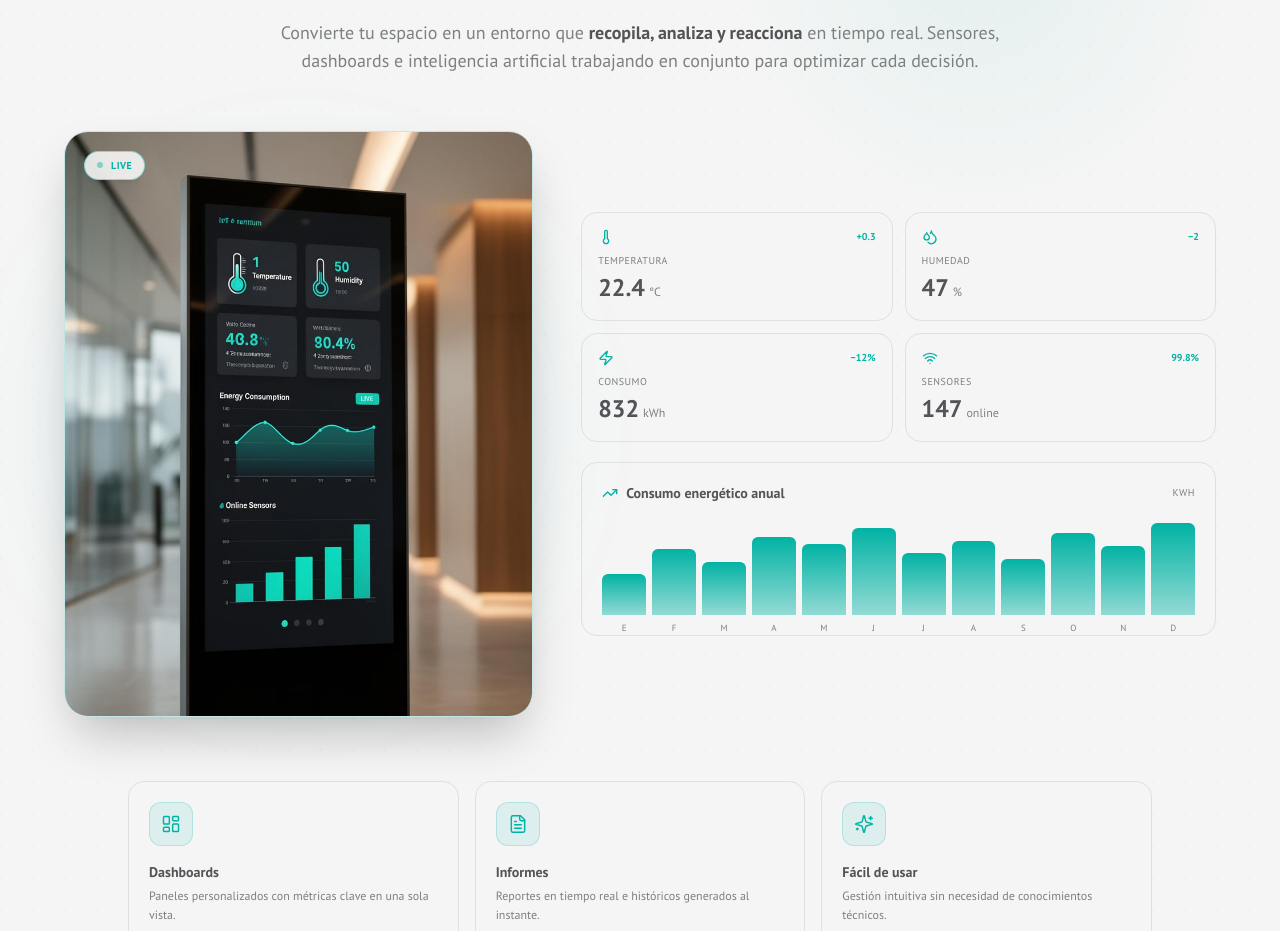
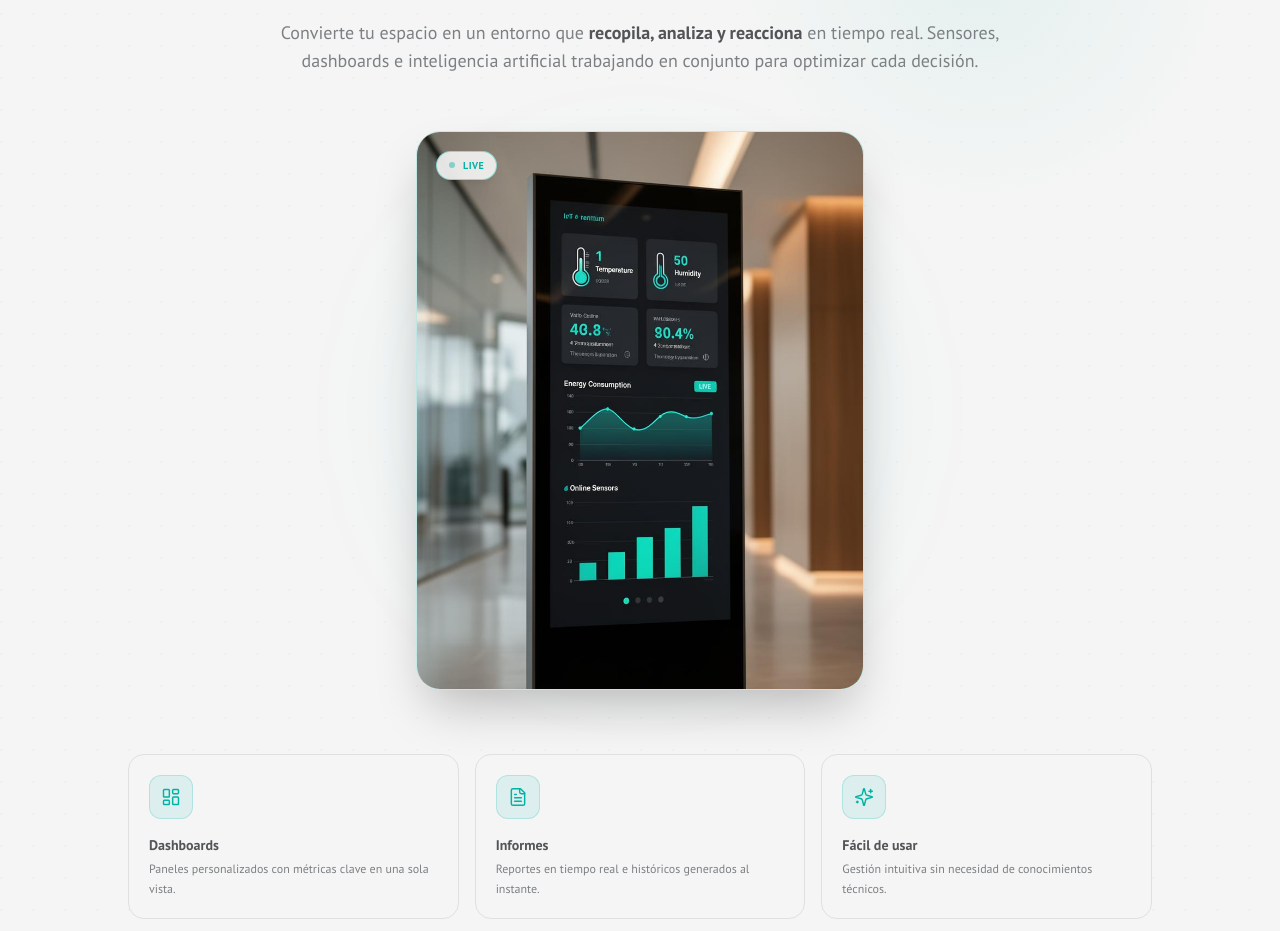
Before and after one commit to caralovell/BASE-presentaciones, a React (Vite) app: page / in a window 1280 px wide. Shown: the part 6686-7617 px from the top of the page. Built offline with nearby package versions, Linux system fonts and the light colour scheme; the HTML template or start-up script is replaced by a standard one.

Commit message:
Changes
Co-authored-by: caralovell <168685711+caralovell@users.noreply.github.com>

```diff
--- a/src/components/IoTSection.tsx
+++ b/src/components/IoTSection.tsx
@@ -69,9 +69,7 @@ const IoTSection = () => (
 
       {/* Hero visual: totem with dashboard */}
       <ScrollReveal delay={0.1}>
-        <div className="relative max-w-6xl mx-auto mb-16">
-          <div className="grid lg:grid-cols-[minmax(0,0.85fr)_minmax(0,1.15fr)] gap-8 lg:gap-12 items-center">
-            {/* Totem image */}
+        <div className="relative max-w-md mx-auto mb-16">
           <div className="relative">
             <motion.div
               className="absolute -inset-6 rounded-[3rem] blur-3xl opacity-50"
@@ -107,64 +105,6 @@ const IoTSection = () => (
               />
               <span className="text-[10px] font-bold text-accent uppercase tracking-wider">Live</span>
             </motion.div>
-            </div>
-
-            {/* KPIs + chart side */}
-            <div className="space-y-5">
-              <div className="grid grid-cols-2 gap-3">
-                {kpis.map((kpi, i) => {
-                  const Icon = kpi.icon;
-                  return (
-                    <motion.div
-                      key={kpi.label}
-                      initial={{ opacity: 0, y: 16 }}
-                      whileInView={{ opacity: 1, y: 0 }}
-                      viewport={{ once: true }}
-                      transition={{ delay: i * 0.08 }}
-                      className="p-4 rounded-2xl bg-card border border-border hover:border-accent/40 transition-colors"
-                    >
-                      <div className="flex items-center justify-between mb-2">
-                        <Icon className="w-4 h-4 text-accent" strokeWidth={2} />
-                        <span className="text-[10px] font-semibold text-accent">{kpi.trend}</span>
-                      </div>
-                      <p className="text-[10px] uppercase tracking-wider text-muted-foreground mb-1">
-                        {kpi.label}
-                      </p>
-                      <div className="flex items-baseline gap-1">
-                        <span className="text-2xl font-bold text-foreground">{kpi.value}</span>
-                        <span className="text-xs text-muted-foreground">{kpi.unit}</span>
-                      </div>
-                    </motion.div>
-                  );
-                })}
-              </div>
-
-              <div className="p-5 rounded-2xl bg-card border border-border">
-                <div className="flex items-center justify-between mb-4">
-                  <div className="flex items-center gap-2">
-                    <TrendingUp className="w-4 h-4 text-accent" strokeWidth={2} />
-                    <p className="text-sm font-bold text-foreground">Consumo energético anual</p>
-                  </div>
-                  <span className="text-[10px] uppercase tracking-wider text-muted-foreground">kWh</span>
-                </div>
-                <div className="flex items-end gap-1.5 h-24">
-                  {barValues.map((v, i) => (
-                    <motion.div
-                      key={i}
-                      initial={{ height: 0, opacity: 0 }}
-                      whileInView={{ height: `${v}%`, opacity: 1 }}
-                      viewport={{ once: true }}
-                      transition={{ delay: i * 0.04, duration: 0.6, ease: "easeOut" }}
-                      className="flex-1 rounded-t-md bg-gradient-to-t from-accent/40 to-accent relative"
-                    >
-                      <span className="absolute -bottom-5 left-1/2 -translate-x-1/2 text-[9px] text-muted-foreground">
-                        {barLabels[i]}
-                      </span>
-                    </motion.div>
-                  ))}
-                </div>
-              </div>
-            </div>
           </div>
         </div>
       </ScrollReveal>
```
Lines whose indentation alone changed are shown as unchanged.
